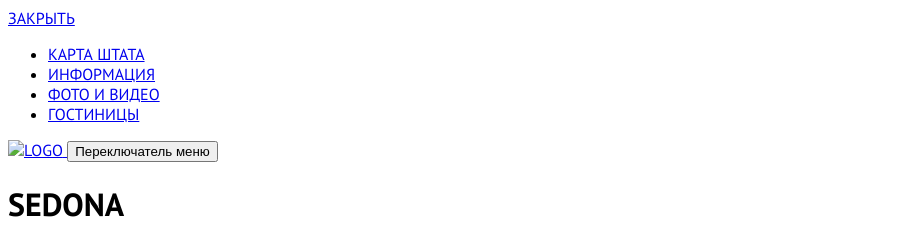
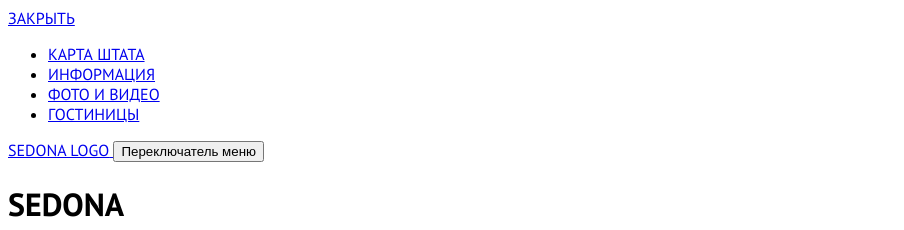
Before and after one commit to Irena-jane/17099-Sedona, a website: page index.html in a window 1280 px wide. Shown: the top 230 px of the page, without its empty margins (0-904 px from the left). Drawn offline with Linux system fonts and the light colour scheme; some packages are replaced by stand-ins of ours.

Commit message:
fixup! addons

```diff
--- a/index.html
+++ b/index.html
@@ -46,7 +46,7 @@
                 </ul>
             </nav>
             <a href="#0" class="top__logo">
-                <img src="" alt="Logo">
+                <span class="hidden">Sedona logo</span>
             </a>
             <button class="top__toggle">
                 <span class="hidden">Переключатель меню</span>
```
